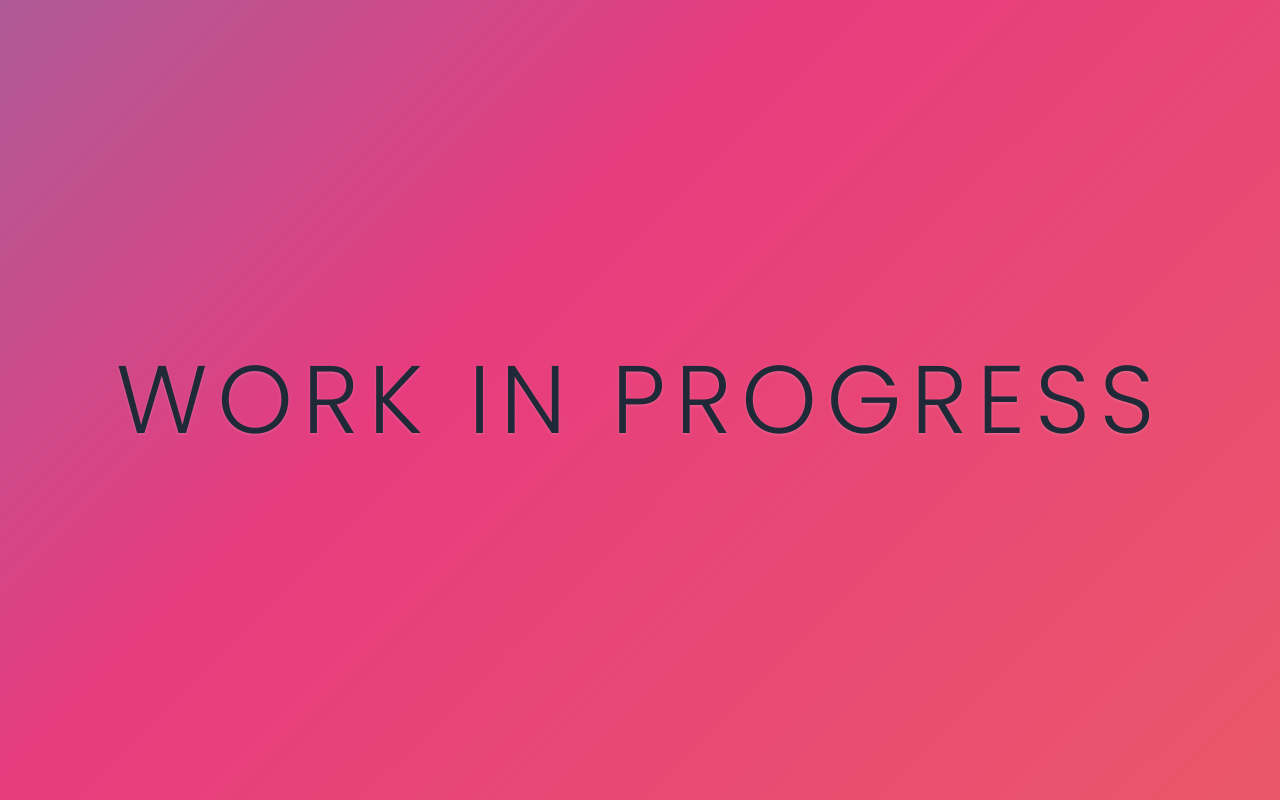
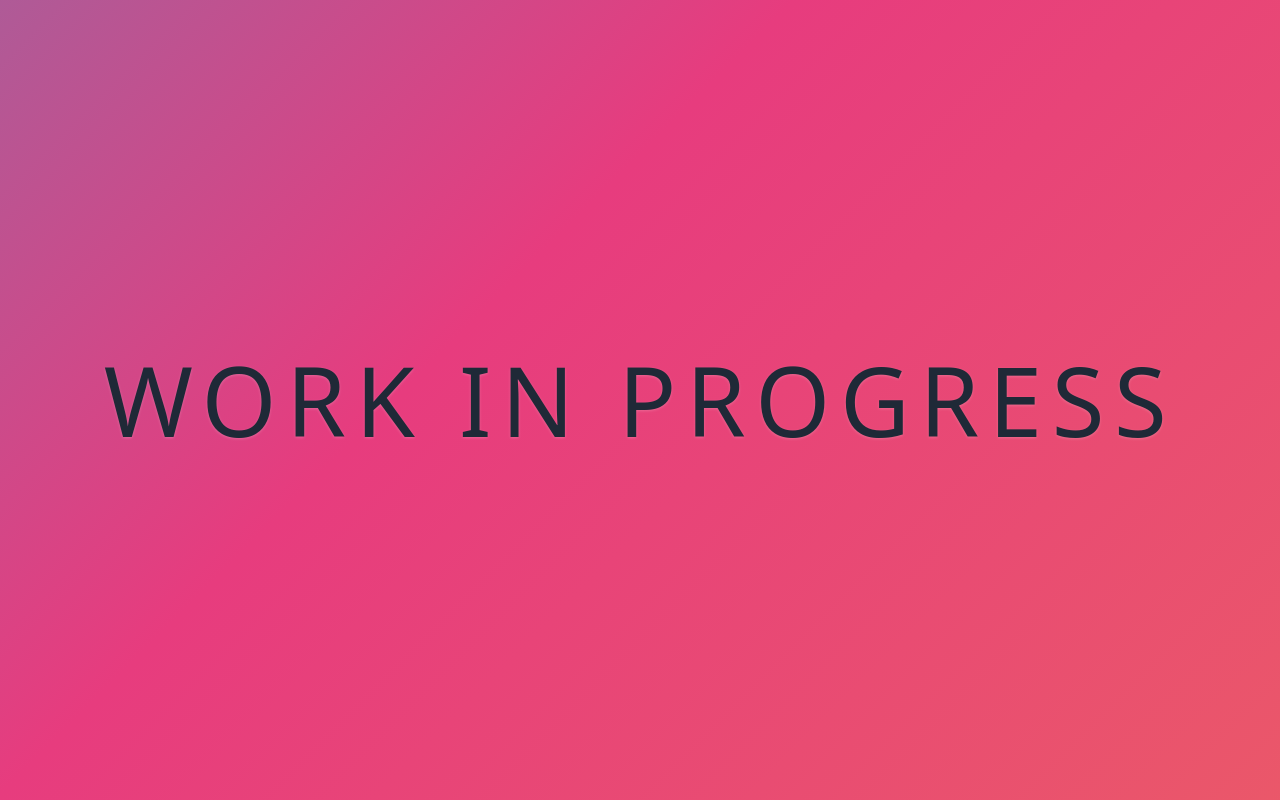
Before and after one commit to corporateslave7/corporateslave7.github.io, a plain HTML site: page index.html in a window 1280 px wide. Drawn offline with nearby package versions, Linux system fonts and the light colour scheme.

Commit message:
Update index.html

```diff
--- a/index.html
+++ b/index.html
@@ -3,7 +3,7 @@
   <head>
     <meta charset="UTF-8" />
     <meta name="viewport" content="width=device-width, initial-scale=1.0" />
-    <title>Work in Progress</title>
+    <title>No Alarms and No Surprises</title>
     <script src="https://cdn.tailwindcss.com"></script>
     <link rel="preconnect" href="https://fonts.googleapis.com" />
     <link rel="preconnect" href="https://fonts.gstatic.com" crossorigin />
@@ -12,11 +12,7 @@
       rel="stylesheet"
     />
     <style>
-      /* Custom styles for the animated gradient and text */
       body {
-        /* Using the new 'Poppins' font */
-        font-family: "Poppins", sans-serif;
-        /* Animated gradient background */
         background: linear-gradient(-45deg, #ee7752, #e73c7e, #23a6d5, #23d5ab);
         background-size: 400% 400%;
         animation: gradient 15s ease infinite;
@@ -34,7 +30,6 @@
         }
       }
 
-      /* Accessibility: Pauses animation for users who prefer reduced motion */
       @media (prefers-reduced-motion: reduce) {
         body {
           animation: none;
```
